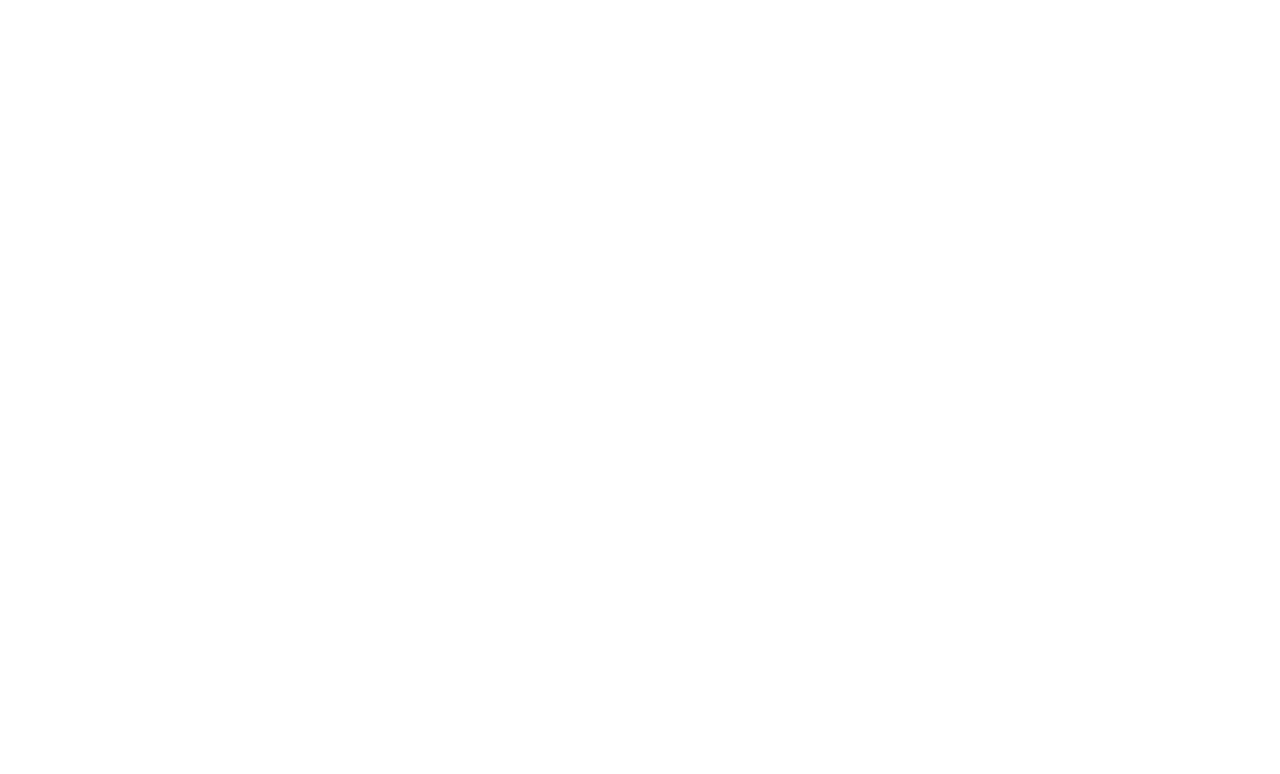
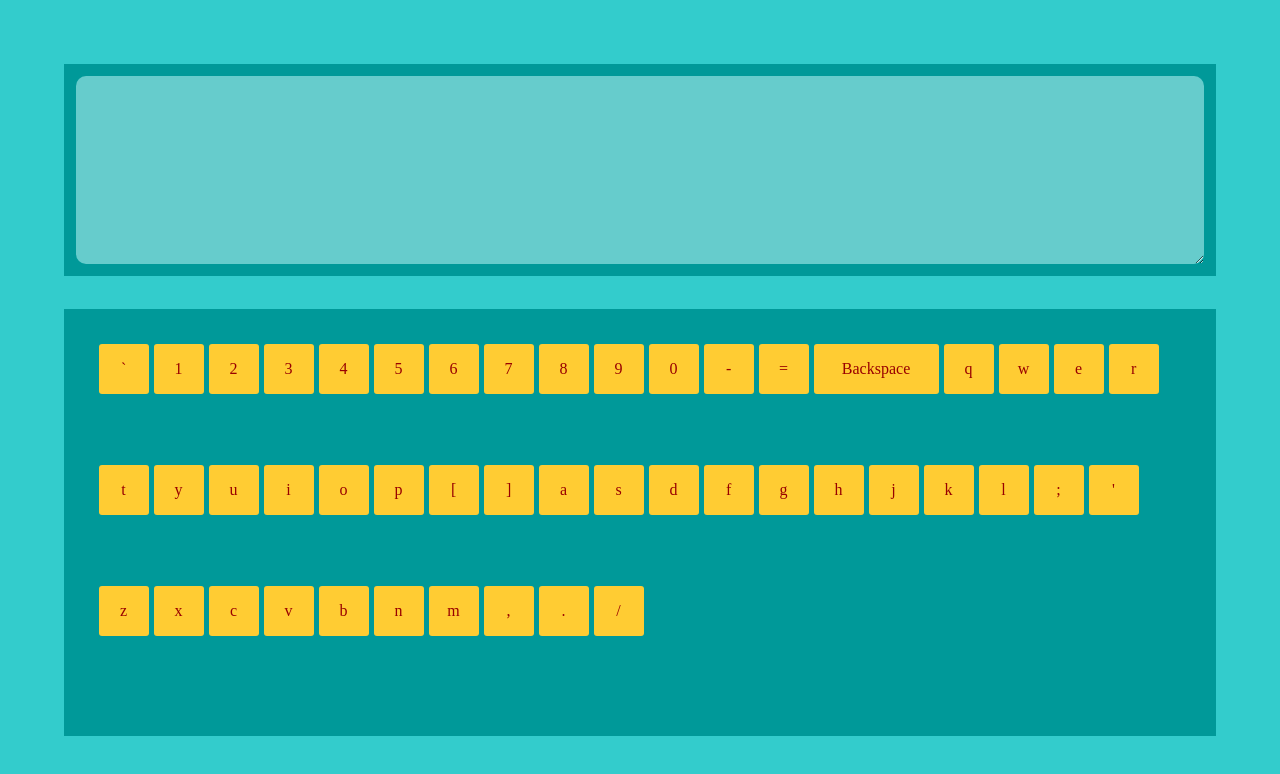
Before and after one commit to KirillDemyanenko/virtual-keyboard, a website: page index.html in a window 1280 px wide. Drawn offline with Linux system fonts and the light colour scheme.

Commit message:
feat: created simple keys

```diff
--- a/index.js
+++ b/index.js
@@ -1 +1,88 @@
-alert('Hello')
+function generateKeyboard() {
+    const keyboard = document.createElement('section')
+    keyboard.classList.add('keyboard')
+    document.body.append(keyboard)
+}
+
+function generateTextDisplayArea() {
+    const textDisplayArea = document.createElement('section')
+    const textArea = document.createElement('textarea')
+    textDisplayArea.classList.add('textDisplayArea')
+    textDisplayArea.append(textArea)
+    document.body.append(textDisplayArea)
+}
+
+function generateKeysFirstRow() {
+    const keysEn = `\`1234567890-=`
+    for (let sym of keysEn) {
+        const keyEn = document.createElement('div')
+        keyEn.classList.add('key__simple', 'key__en', `sym__${sym}`)
+        keyEn.innerText = sym
+        document.addEventListener('keydown', (ev) => {
+            if (ev.code === `Digit${sym}`) {
+                document.querySelector(`.sym__${sym}`).classList.add('pressed')
+            }
+        })
+        document.addEventListener('keyup', (ev) => {
+            if (ev.code === `Digit${sym}`) {
+                document.querySelector(`.sym__${sym}`).classList.remove('pressed')
+            }
+        })
+        document.querySelector('.keyboard').append(keyEn)
+    }
+    const keyEn = document.createElement('div')
+    keyEn.classList.add('key__simple', 'backspace', `sym__backspace`)
+    keyEn.innerText = 'Backspace'
+    document.addEventListener('keydown', (ev) => {
+        if (ev.code === `Backspace`) {
+            document.querySelector(`.backspace`).classList.add('pressed')
+        }
+    })
+    document.addEventListener('keyup', (ev) => {
+        if (ev.code === `Backspace`) {
+            document.querySelector(`.backspace`).classList.remove('pressed')
+        }
+    })
+    document.querySelector('.keyboard').append(keyEn)
+
+}
+
+function generateKeys() {
+    generateKeysFirstRow()
+    const simpleKeysEn = `qwertyuiop[]asdfghjkl;'zxcvbnm,./`
+    const simpleKeysRu = `йцукенгшщзхъфывапролджэячсмитьбю.`
+    for (let sym of simpleKeysEn) {
+        const keyEn = document.createElement('div')
+        keyEn.classList.add('key__simple', 'key__en', `sym__${sym}`)
+        keyEn.innerText = sym
+        document.addEventListener('keydown', (ev) => {
+            if (ev.code === `Key${sym.toUpperCase()}`) {
+                document.querySelector(`.sym__${sym}`).classList.add('pressed')
+            }
+        })
+        document.addEventListener('keyup', (ev) => {
+            if (ev.code === `Key${sym.toUpperCase()}`) {
+                document.querySelector(`.sym__${sym}`).classList.remove('pressed')
+            }
+        })
+        document.querySelector('.keyboard').append(keyEn)
+    }
+    for (let sym of simpleKeysRu) {
+        const keyRu = document.createElement('div')
+        keyRu.classList.add('key__simple', 'key__en')
+        keyRu.innerText = sym
+        keyRu.style.display = 'none'
+        document.querySelector('.keyboard').append(keyRu)
+    }
+
+}
+
+function start() {
+    generateTextDisplayArea()
+    generateKeyboard()
+    generateKeys()
+}
+
+
+
+start()
--- a/style.scss
+++ b/style.scss
@@ -1,5 +1,89 @@
+$color_main: #33CCCC;
+$color_section: #009999;
+$color_text_area: #66CCCC;
+$color_second: #FFCC33;
+$color_text: #FF0000;
+$color_keyboard_text: #990000;
+$color_keys_shadow: #996600;
+
 * {
   margin: 0;
   padding: 0;
   box-sizing: border-box;
+
+  body {
+    display: flex;
+    width: 100%;
+    height: 100vh;
+    background-color: $color_main;
+    padding: 5%;
+    flex-direction: column;
+    row-gap: 5%;
+
+    & > section {
+      width: 100%;
+      background-color: $color_section;
+    }
+  }
 }
+
+.keyboard {
+  display: flex;
+  margin: 0 auto;
+  height: 60vh;
+  padding: 3%;
+  flex-wrap: wrap;
+  flex-direction: row;
+  gap: 5px;
+
+  .key__simple {
+    display: flex;
+    aspect-ratio: 1 / 1;
+    height: 50px;
+    background-color: $color_second;
+    color: $color_keyboard_text;
+    border-radius: 3px;
+    align-items: center;
+    justify-content: center;
+
+    &.pressed {
+      background: $color_keys_shadow;
+      transform: translateY(4px);
+    }
+
+    &:hover {
+      background-color: $color_second;
+    }
+
+    &:active {
+      background: $color_keys_shadow;
+      transform: translateY(4px);
+    }
+  }
+  .backspace {
+    aspect-ratio: 2.5 / 1;
+  }
+}
+
+.textDisplayArea {
+  display: flex;
+  margin: 0 auto;
+  height: 30vh;
+  padding: 1%;
+
+  textarea {
+    display: flex;
+    width: 100%;
+    max-height: 100%;
+    background-color: $color_text_area;
+    border: none transparent;
+    border-radius: 10px;
+    padding: 10px;
+    color: $color_text;
+  }
+}
+
+.pressed {
+  background: $color_keys_shadow;
+  transform: translateY(4px);
+}
```
Also changed, not shown: style.css, 1 other file.
